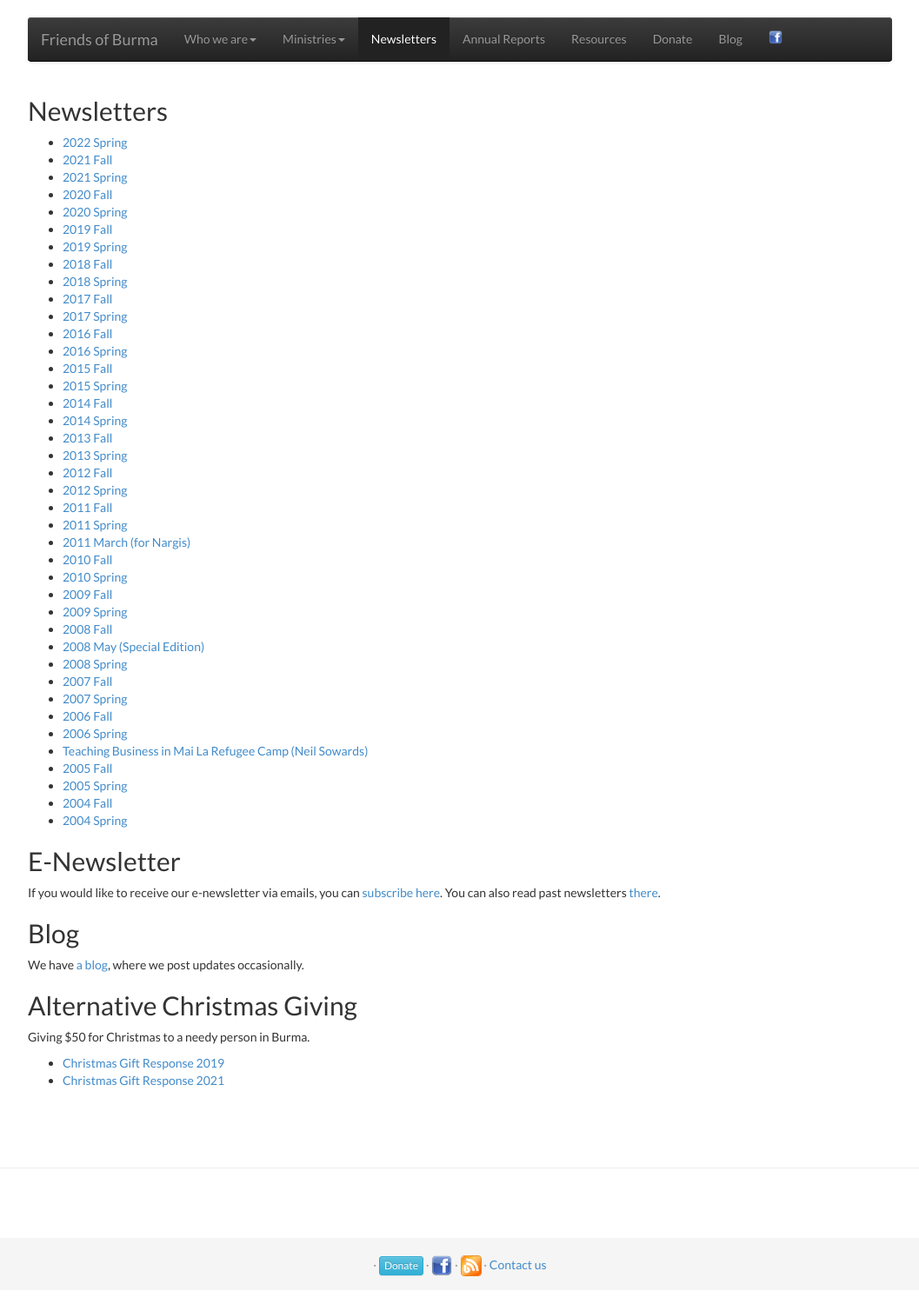
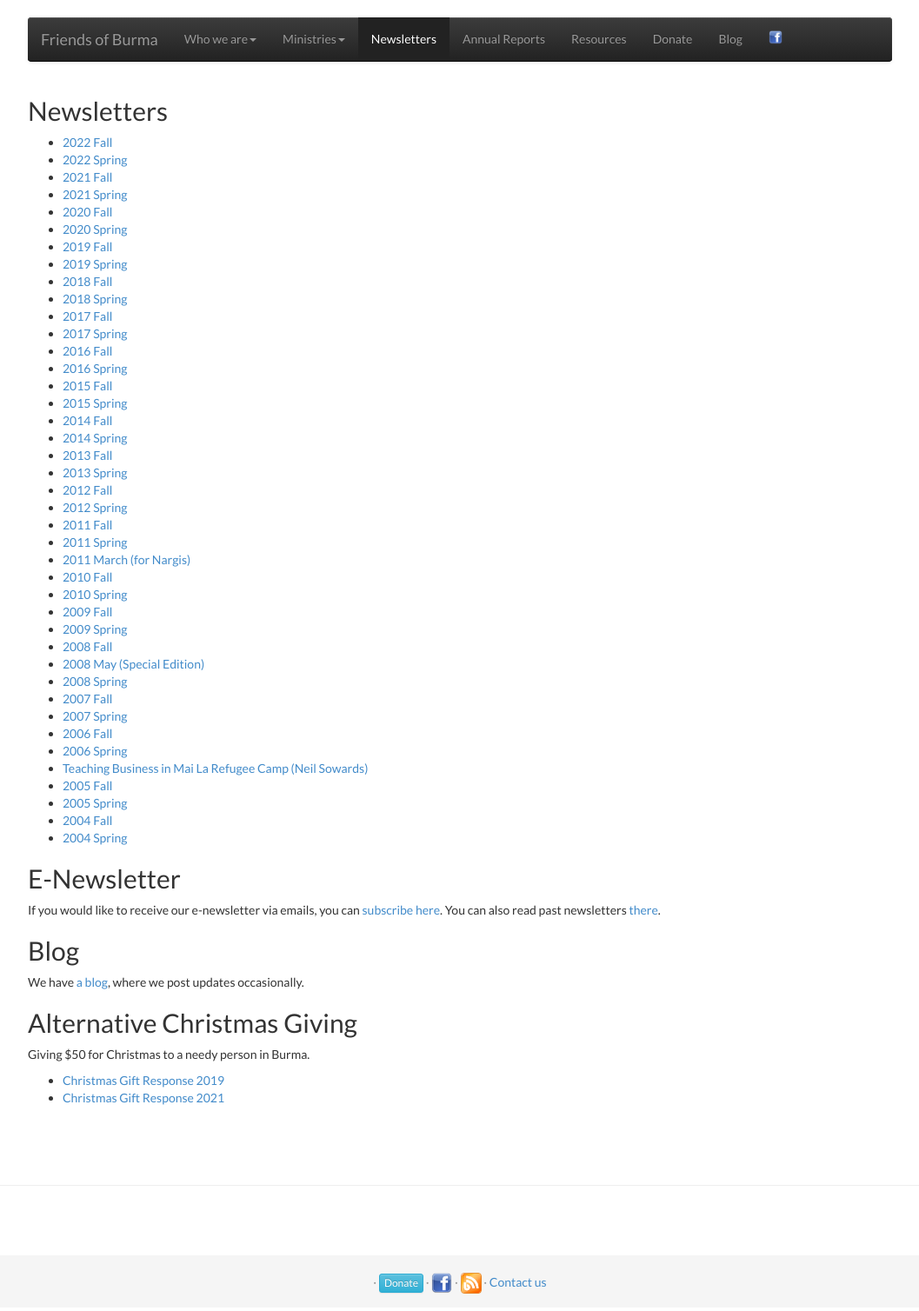
Before and after one commit to friendsofburma/friendsofburma.github.io, a Jekyll site: the page built from _pages/newsletter.md, in a window 1280 px wide. Shown: the whole page at 87% size, without its empty margins (111-1168 px from the left). Built offline with Jekyll 4.4.1, drawn with Linux system fonts in a browser that asks for light colours.

Commit message:
newsletter: Fall 2022.

```diff
--- a/_pages/newsletter.md
+++ b/_pages/newsletter.md
@@ -9,6 +9,7 @@ permalink: /newsletters/
 
 ## Newsletters
 
+-   [2022 Fall](/static/docs/newsletter_fall_2022.pdf)
 -   [2022 Spring](/static/docs/newsletter_spring_2022.pdf)
 -   [2021 Fall](/static/docs/newsletter_fall_2021.pdf)
 -   [2021 Spring](http://news.friendsofburma.org/2021/04/friends-of-burma-inc-newsletter-spring.html)
```
Also changed, not shown: 1 other file.
